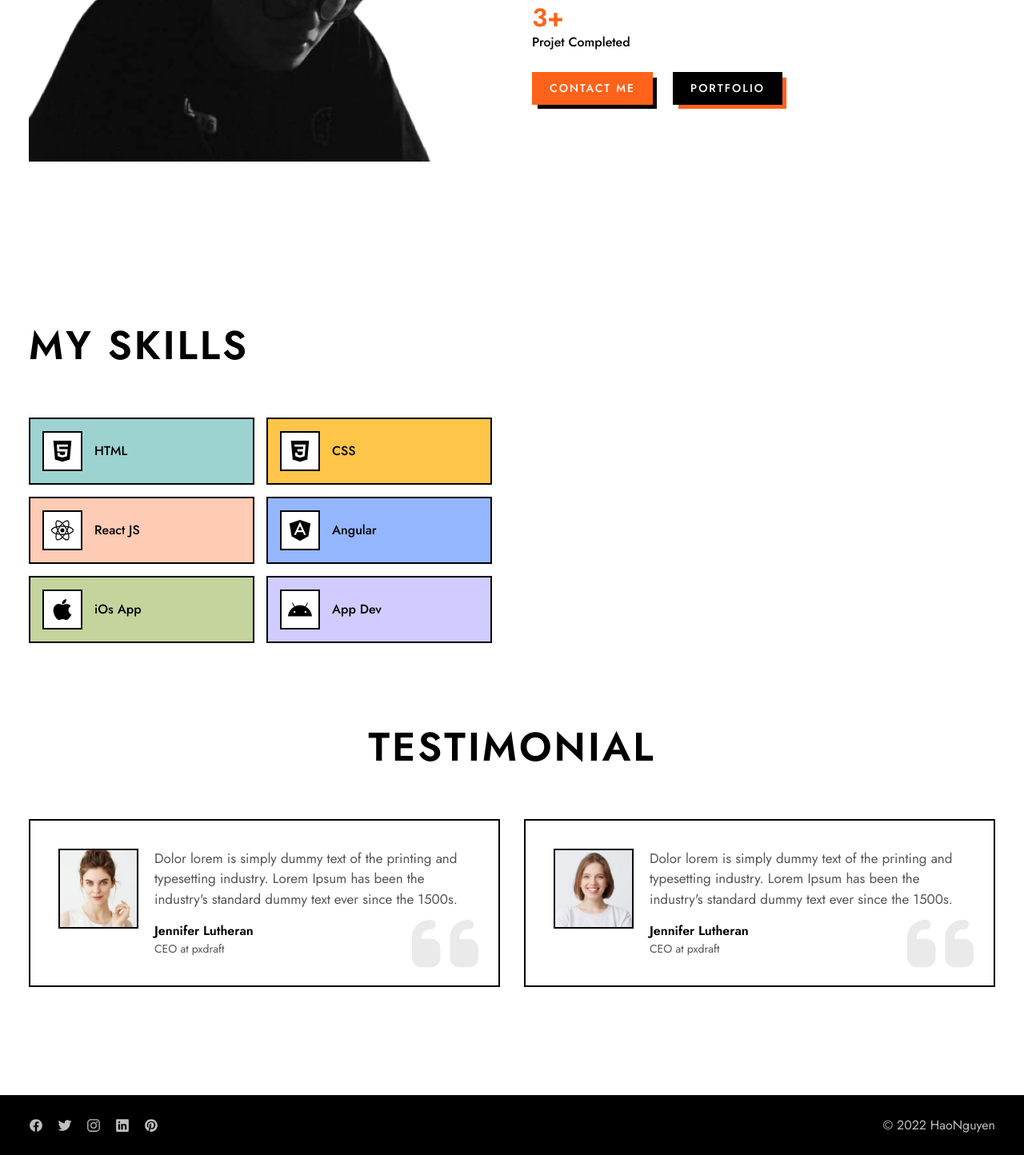
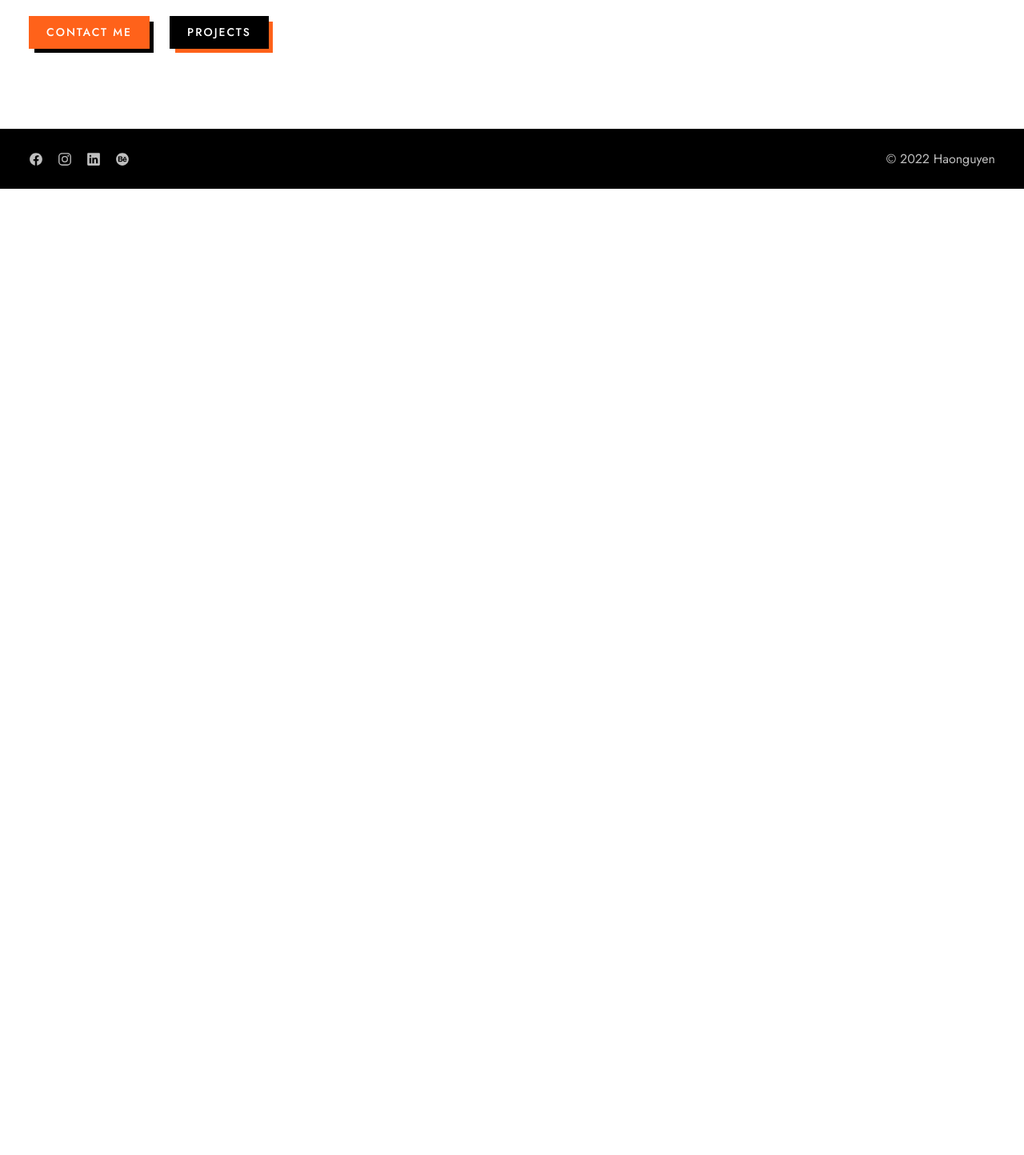
Before and after one commit to ha0121/portfolio-2, a plain HTML site: page index.html in a window 1280 px wide. Shown: the part 1029-2473 px from the top of the page at 80% size. After the commit the page ends 1265 px from the top, so only its background shows below. Drawn offline with nearby package versions, Linux system fonts and the light colour scheme.

Commit message:
Change some text

```diff
--- a/index.html
+++ b/index.html
@@ -16,7 +16,7 @@
   <!--
     - favicon
   -->
-  <link rel="shortcut icon" href="./assets/images/hao nguyen.png" type="image/svg+xml">
+  <link rel="shortcut icon" href="./assets/images/Group 391.png" type="image/svg+xml">
 
   <!--
     - google font link
@@ -60,7 +60,7 @@
     <div class="container">
 
       <a href="#" class="logo">
-        <img src="./assets/images/hao nguyen.png" width="151" height="28" alt="Annie home">
+        <img src="./assets/images/LOGO-HAONGUYEN.png  " width="50" height="28" alt="Annie home">
       </a>
 
       <nav class="navbar" data-navbar>
@@ -144,9 +144,9 @@
         <div class="container">
 
           <figure class="about-banner">
-            <img src="./assets/images/FB_IMG_1630601082641 (1) 1.png" width="580" height="554" loading="lazy"
+            <!-- <img src="./assets/images/FB_IMG_1630601082641 (1) 1.png" width="580" height="554" loading="lazy"
               alt="Annie, the blonde, dressed in a black tops with a smile on her face" class="w-100">
-          </figure>
+          </figure> -->
 
           <div class="about-content">
 
@@ -170,7 +170,7 @@
             <div class="wrapper">
               <a href="./contact.html" class="btn btn-primary">Contact Me</a>
 
-              <a href="./portfolio.html" class="btn btn-secondary">Portfolio</a>
+              <a href="./portfolio.html" class="btn btn-secondary">Projects</a>
             </div>
 
           </div>
@@ -186,93 +186,6 @@
         - #SKILL
       -->
 
-      <section class="section skill" aria-labelledby="skill-label">
-        <div class="container">
-
-          <div class="skill-content">
-
-            <h2 class="section-title headline-md" id="skill-label">My Skills</h2>
-
-            <ul class="skill-list">
-
-              <li>
-                <div class="card card-sm" style="background-color: hsl(177, 39%, 72%)">
-
-                  <div class="card-media">
-                    <ion-icon name="logo-html5"></ion-icon>
-                  </div>
-
-                  <h2 class="card-title">HTML</h2>
-
-                </div>
-              </li>
-
-              <li>
-                <div class="card card-sm" style="background-color: hsl(41, 99%, 64%)">
-
-                  <div class="card-media">
-                    <ion-icon name="logo-css3"></ion-icon>
-                  </div>
-
-                  <h2 class="card-title">CSS</h2>
-
-                </div>
-              </li>
-
-              <li>
-                <div class="card card-sm" style="background-color: hsl(19, 97%, 85%)">
-
-                  <div class="card-media">
-                    <ion-icon name="logo-react"></ion-icon>
-                  </div>
-
-                  <h2 class="card-title">React JS</h2>
-
-                </div>
-              </li>
-
-              <li>
-                <div class="card card-sm" style="background-color: hsl(221, 100%, 79%)">
-
-                  <div class="card-media">
-                    <ion-icon name="logo-angular"></ion-icon>
-                  </div>
-
-                  <h2 class="card-title">Angular</h2>
-
-                </div>
-              </li>
-
-              <li>
-                <div class="card card-sm" style="background-color: hsl(76, 39%, 72%)">
-
-                  <div class="card-media">
-                    <ion-icon name="logo-apple"></ion-icon>
-                  </div>
-
-                  <h2 class="card-title">iOs App</h2>
-
-                </div>
-              </li>
-
-              <li>
-                <div class="card card-sm" style="background-color: hsl(245, 100%, 90%)">
-
-                  <div class="card-media">
-                    <ion-icon name="logo-android"></ion-icon>
-                  </div>
-
-                  <h2 class="card-title">App Dev</h2>
-
-                </div>
-              </li>
-
-            </ul>
-
-          </div>
-
-        </div>
-      </section>
 
 
 
@@ -292,10 +205,10 @@
         - #TESTIMONIALS
       -->
 
-      <section class="section testi" aria-labelledby="testi-label">
+       <!-- <section class="section testi" aria-labelledby="testi-label">
         <div class="container">
 
-          <h2 class="headline-md section-title text-center" id="testi-label">Testimonial</h2>
+          <h2 class="headline-md section-title text-center" id="testi-label">My Skills</h2>
 
           <ul class="slider">
 
@@ -308,15 +221,11 @@
                 </figure>
 
                 <div class="card-content">
+                  <p class="client-name">UX Design</p>
 
-                  <blockquote class="body-sm">
-                    Dolor lorem is simply dummy text of the printing and typesetting industry. Lorem Ipsum has been the
-                    industry's standard dummy text ever since the 1500s.
-                  </blockquote>
 
-                  <p class="client-name">Jennifer Lutheran</p>
 
-                  <p class="client-title">CEO at pxdraft</p>
+
 
                 </div>
 
@@ -333,14 +242,10 @@
 
                 <div class="card-content">
 
-                  <blockquote class="body-sm">
-                    Dolor lorem is simply dummy text of the printing and typesetting industry. Lorem Ipsum has been the
-                    industry's standard dummy text ever since the 1500s.
-                  </blockquote>
 
-                  <p class="client-name">Jennifer Lutheran</p>
 
-                  <p class="client-title">CEO at pxdraft</p>
+                  <p class="client-name">UI DE</p>
+
 
                 </div>
 
@@ -402,7 +307,7 @@
 
     </article>
   </main>
-
+  -->
 
 
 
@@ -417,38 +322,33 @@
       <ul class="social-list">
 
         <li>
-          <a href="#" class="social-link">
+          <a href="facebook.com/anhhhao127" class="social-link">
             <ion-icon name="logo-facebook"></ion-icon>
           </a>
         </li>
 
-        <li>
-          <a href="#" class="social-link">
-            <ion-icon name="logo-twitter"></ion-icon>
-          </a>
-        </li>
 
         <li>
-          <a href="#" class="social-link">
+          <a href="https://www.instagram.com/tuitenlahao3/" class="social-link">
             <ion-icon name="logo-instagram"></ion-icon>
           </a>
         </li>
 
         <li>
-          <a href="#" class="social-link">
+          <a href="https://www.linkedin.com/in/h%C3%A0o-nguy%E1%BB%85n-anh-4302a9223/" class="social-link">
             <ion-icon name="logo-linkedin"></ion-icon>
           </a>
         </li>
 
         <li>
-          <a href="#" class="social-link">
-            <ion-icon name="logo-pinterest"></ion-icon>
+          <a href="https://www.behance.net/haoad" class="social-link">
+            <ion-icon name="logo-behance"></ion-icon>
           </a>
         </li>
 
       </ul>
 
-      <p class="text-center">&copy; 2022 HaoNguyen</p>
+      <p class="text-center">&copy; 2022 Haonguyen</p>
 
     </div>
   </footer>
```
Also changed, not shown: contact.html (+2 -2 lines), portfoilo-2.html (+2 -2 lines), portfolio-1.html (+2 -2 lines), portfolio-3.html (+2 -2 lines), portfolio.html (+2 -2 lines), assets/images/Group 391.png (added), assets/images/H.png (added), assets/images/HAO.png (added), assets/images/LOGO HAO.png (added), assets/images/LOGO-HAO.png (added), assets/images/LOGO-HAONGUYEN.png (added).
